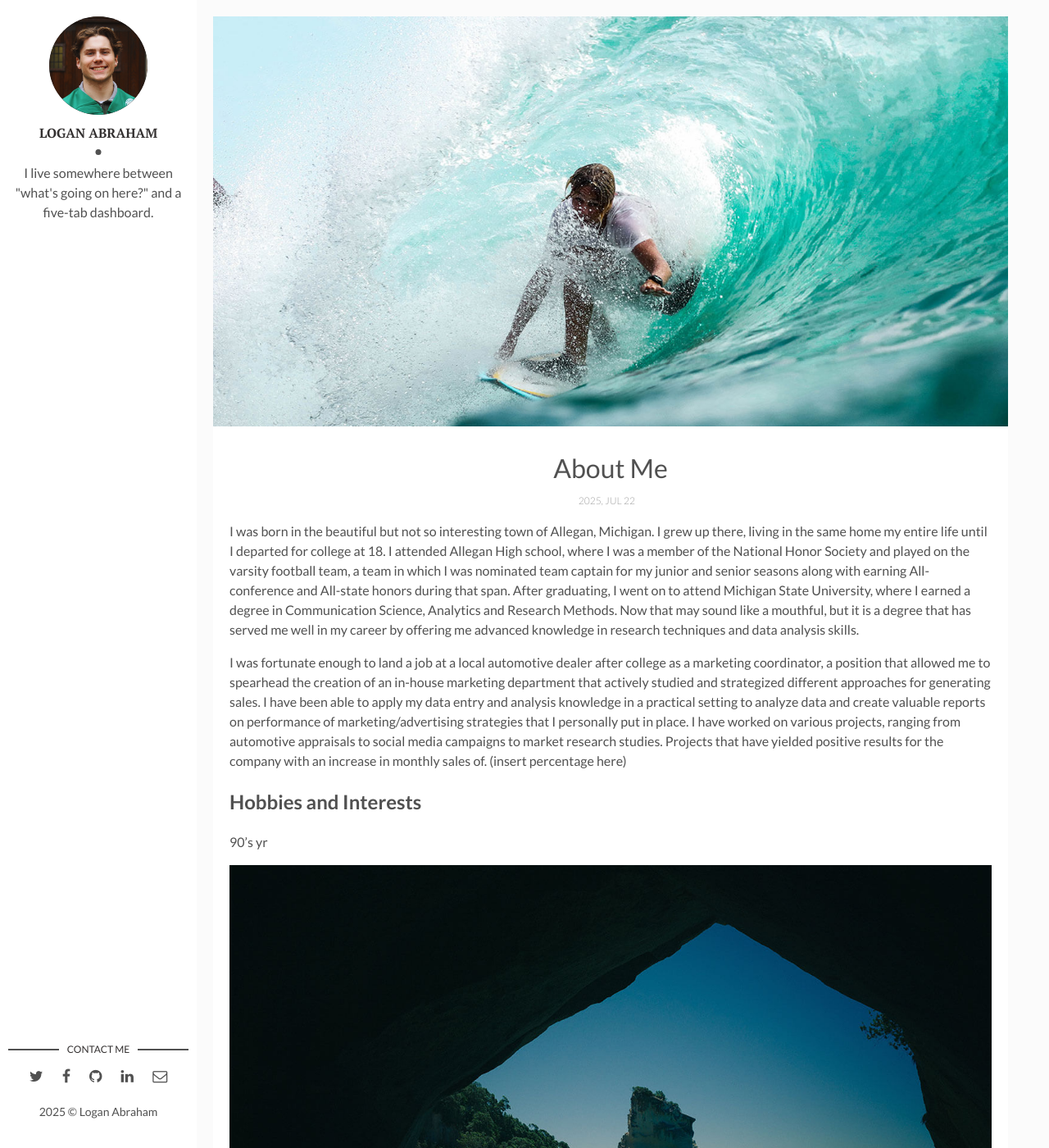
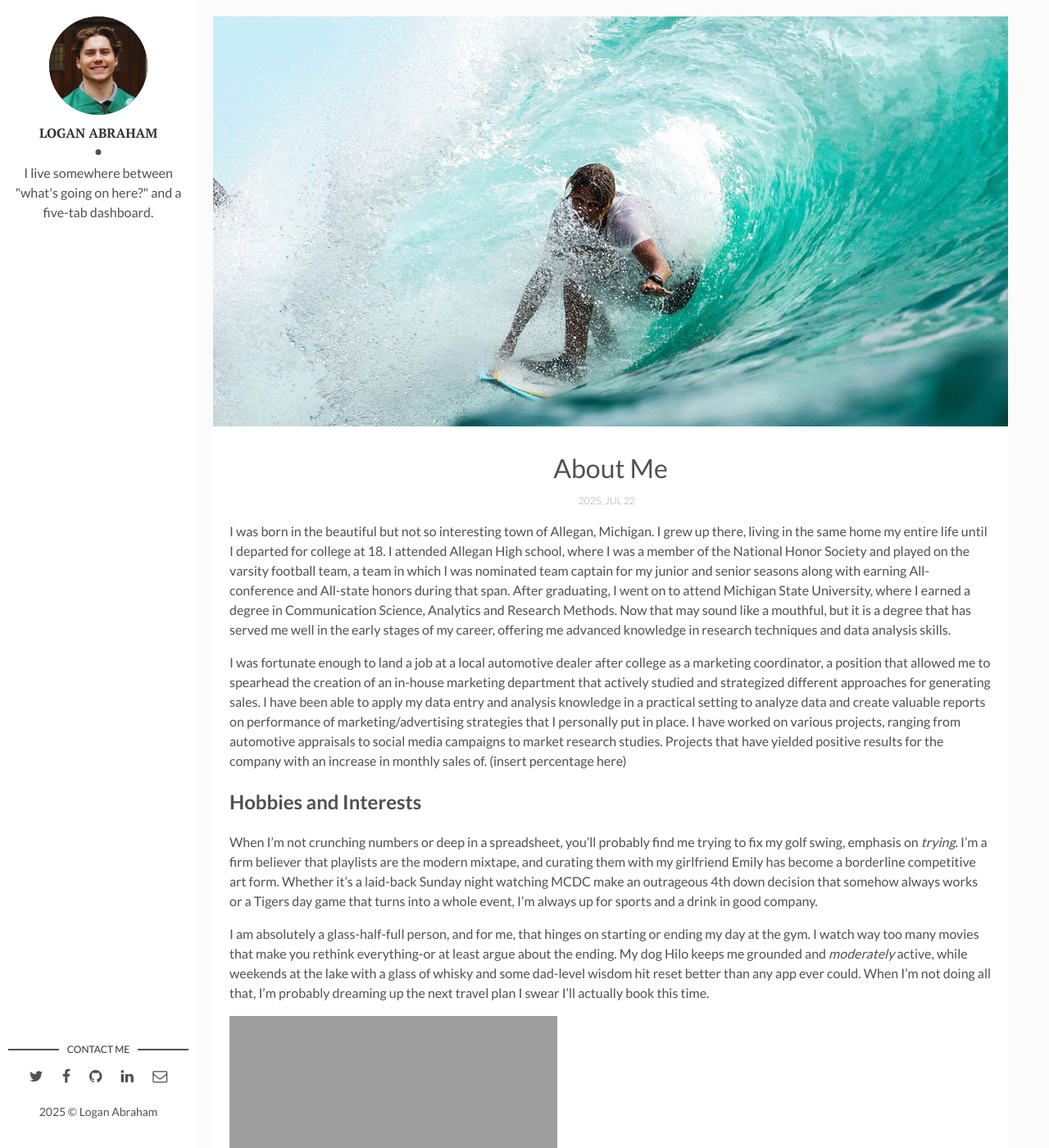
Before and after one commit to abe-mi/abe-mi.github.io, a Jekyll site: the page built from _posts/2017-04-06-how-i-rest-from-work.markdown, in a window 1280 px wide and 1400 px high. Shown: the whole window at 82% size. Built offline with Jekyll 4.4.1, drawn with Linux system fonts in a browser that asks for light colours; comment, search, counter and statistics services are not loaded.

Commit message:
Hobbies/Interests

```diff
--- a/_posts/2017-04-06-how-i-rest-from-work.markdown
+++ b/_posts/2017-04-06-how-i-rest-from-work.markdown
@@ -7,14 +7,16 @@ img: i-rest.jpg # Add image post (optional)
 fig-caption: # Add figcaption (optional)
 tags: [Holidays, Hawaii]
 ---
-I was born in the beautiful but not so interesting town of Allegan, Michigan. I grew up there, living in the same home my entire life until I departed for college at 18. I attended Allegan High school, where I was a member of the National Honor Society and played on the varsity football team, a team in which I was nominated team captain for my junior and senior seasons along with earning All-conference and All-state honors during that span. After graduating, I went on to attend Michigan State University, where I earned a degree in Communication Science, Analytics and Research Methods. Now that may sound like a mouthful, but it is a degree that has served me well in my career by offering me advanced knowledge in research techniques and data analysis skills.
+I was born in the beautiful but not so interesting town of Allegan, Michigan. I grew up there, living in the same home my entire life until I departed for college at 18. I attended Allegan High school, where I was a member of the National Honor Society and played on the varsity football team, a team in which I was nominated team captain for my junior and senior seasons along with earning All-conference and All-state honors during that span. After graduating, I went on to attend Michigan State University, where I earned a degree in Communication Science, Analytics and Research Methods. Now that may sound like a mouthful, but it is a degree that has served me well in the early stages of my career, offering me advanced knowledge in research techniques and data analysis skills.
 
 I was fortunate enough to land a job at a local automotive dealer after college as a marketing coordinator, a position that allowed me to spearhead the creation of an in-house marketing department that actively studied and strategized different approaches for generating sales. I have been able to apply my data entry and analysis knowledge in a practical setting to analyze data and create valuable reports on performance of marketing/advertising strategies that I personally put in place. I have worked on various projects, ranging from automotive appraisals to social media campaigns to market research studies. Projects that have yielded positive results for the company with an increase in monthly sales of. (insert percentage here)
 
 ## Hobbies and Interests
-90's yr
+When I’m not crunching numbers or deep in a spreadsheet, you’ll probably find me trying to fix my golf swing, emphasis on *trying*. I’m a firm believer that playlists are the modern mixtape, and curating them with my girlfriend Emily has become a borderline competitive art form. Whether it’s a laid-back Sunday night watching MCDC make an outrageous 4th down decision that somehow always works or a Tigers day game that turns into a whole event, I’m always up for sports and a drink in good company.
 
-![I and My friends]({{site.baseurl}}/assets/img/we-in-rest.jpg)
+ I am absolutely a glass-half-full person, and for me, that hinges on starting or ending my day at the gym. I watch way too many movies that make you rethink everything-or at least argue about the ending. My dog Hilo keeps me grounded and *moderately* active, while weekends at the lake with a glass of whisky and some dad-level wisdom hit reset better than any app ever could. When I’m not doing all that, I’m probably dreaming up the next travel plan I swear I’ll actually book this time.
+
+![I and My friends]({{site.baseurl}}/assets/img/greece.jpg)
 
 Selfies
 
```
Also changed, not shown: 1 other file.
